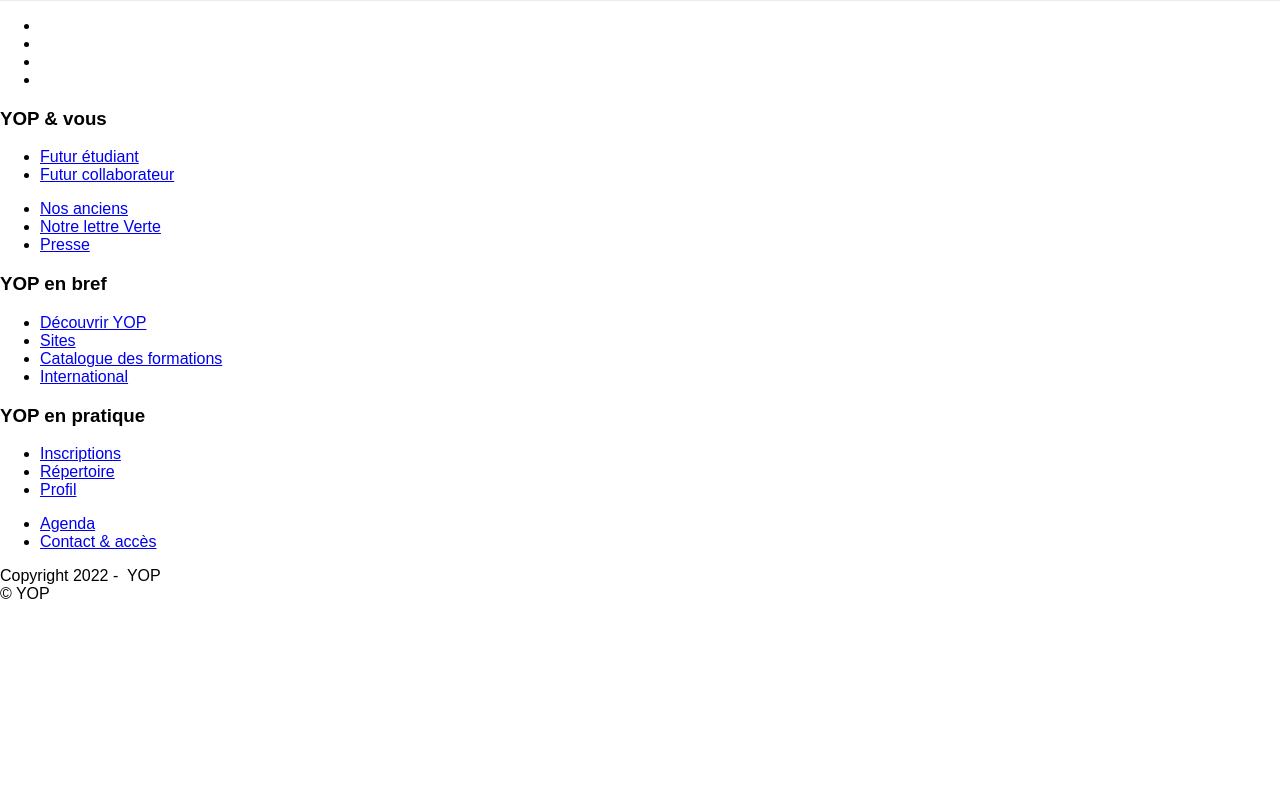
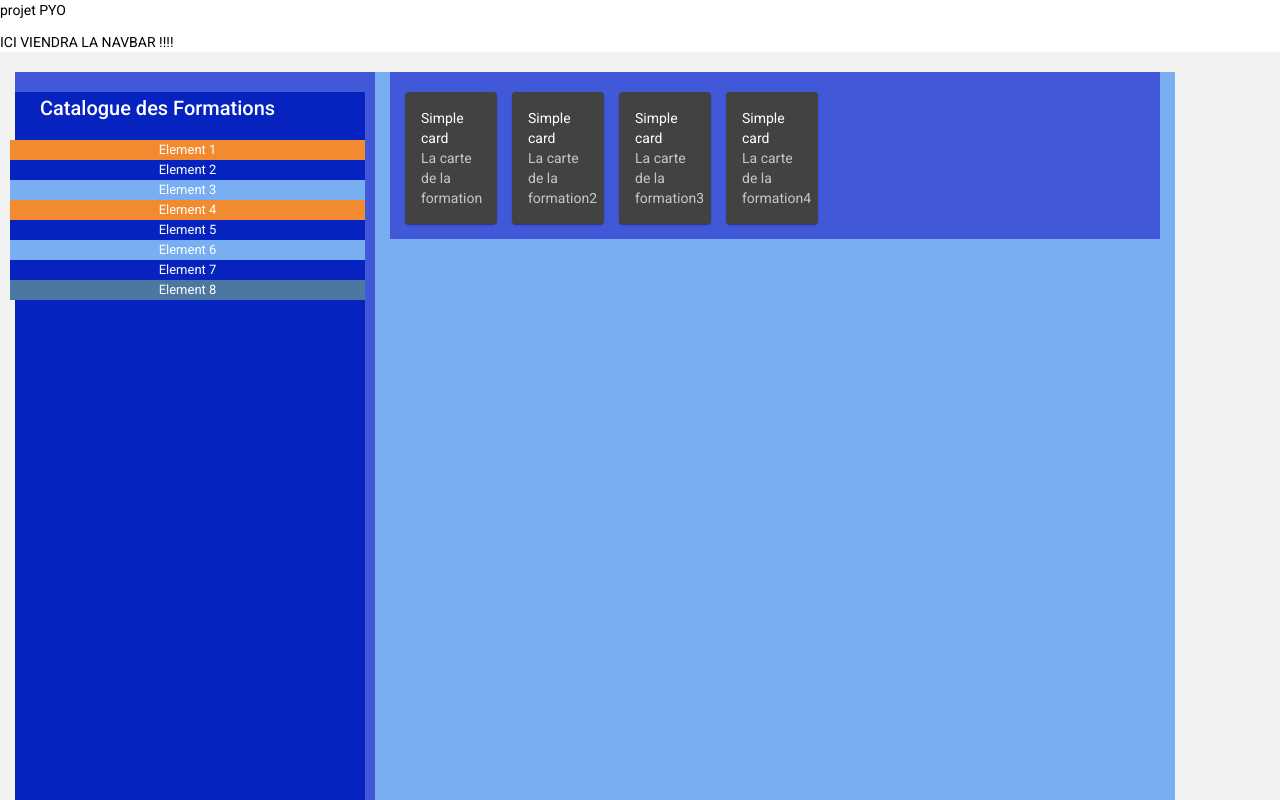
Before and after one commit to omarhelli1/pyo, an Angular app in the folder front/: page /home in a window 1280 px wide. Shown: the top 800 px of the page. Built offline with nearby package versions, Linux system fonts and the light colour scheme.

Commit message:
feat: css avec cards et aside

```diff
--- a/front/angular.json
+++ b/front/angular.json
@@ -28,6 +28,7 @@
               "src/assets"
             ],
             "styles": [
+              "./node_modules/@angular/material/prebuilt-themes/pink-bluegrey.css",
               "src/styles.scss"
             ],
             "scripts": []
@@ -96,6 +97,7 @@
               "src/assets"
             ],
             "styles": [
+              "./node_modules/@angular/material/prebuilt-themes/pink-bluegrey.css",
               "src/styles.scss"
             ],
             "scripts": []
--- a/front/package.json
+++ b/front/package.json
@@ -11,10 +11,12 @@
   "private": true,
   "dependencies": {
     "@angular/animations": "^14.0.0",
+    "@angular/cdk": "^14.0.3",
     "@angular/common": "^14.0.0",
     "@angular/compiler": "^14.0.0",
     "@angular/core": "^14.0.0",
     "@angular/forms": "^14.0.0",
+    "@angular/material": "^14.0.3",
     "@angular/platform-browser": "^14.0.0",
     "@angular/platform-browser-dynamic": "^14.0.0",
     "@angular/router": "^14.0.0",
--- a/front/src/app/_commons/footer/footer-col-component/footer-col-component.component.scss
+++ b/front/src/app/_commons/footer/footer-col-component/footer-col-component.component.scss
@@ -1,5 +1,5 @@
 .main-container {
-  background: #e8e9ec;
+  background: #F2F2F2;
 }
 * {
   -webkit-box-sizing: border-box;
@@ -15,7 +15,7 @@ body {
   font-size: 14px;
   line-height: 1.42857;
   color: #333333;
-  background-color: #fff;
+  background-color: #F2F2F2;
 }
 html {
   font-size: 10px;
@@ -36,7 +36,7 @@ html {
 
 .footer {
   font-family: "Montserrat", sans-serif;
-  background: #fff;
+  background: #F2F2F2;
   border-top: 1px solid #e8ecf0;
   display: block;
 }
--- a/front/src/app/app.component.html
+++ b/front/src/app/app.component.html
@@ -1 +1,7 @@
-<app-footer-col-component></app-footer-col-component>
+
+
+
+
+ <app-home-page></app-home-page>
+
+ <app-footer-col-component></app-footer-col-component>
--- a/front/src/app/pages/home-page/home-page.component.html
+++ b/front/src/app/pages/home-page/home-page.component.html
@@ -1 +1,50 @@
-<p>home-page works!</p>
+ICI VIENDRA LA NAVBAR !!!!
+
+<div class="container_g">
+  <div class="row">
+    <div class="aside">
+      <div class="nav-left">
+        <div class="subMenuContainer">
+          <h2>Catalogue des Formations</h2>
+
+          <div class="span">
+            <div id="Element1">Element 1</div>
+            <div id="Element2">Element 2</div>
+            <div id="Element3">Element 3</div>
+            <div id="Element4">Element 4</div>
+            <div id="Element5">Element 5</div>
+            <div id="Element6">Element 6</div>
+            <div id="Element7">Element 7</div>
+            <div id="Element8">Element 8</div>
+          </div>
+        </div>
+      </div>
+      <div class="articles">
+        <div class="nav-right">
+          <div class="row">
+          <!-- <div class="span"> -->
+            <mat-card  >Simple card
+              <mat-card-subtitle> La carte de la formation</mat-card-subtitle>
+            </mat-card>
+          <!-- </div> -->
+           <!-- <div class="span"> -->
+            <mat-card >Simple card
+              <mat-card-subtitle> La carte de la formation2</mat-card-subtitle>
+            </mat-card>
+          <!-- </div> -->
+            <!-- <div class="span"> -->
+              <mat-card  >Simple card
+                <mat-card-subtitle> La carte de la formation3</mat-card-subtitle>
+              </mat-card>
+            <!-- </div> -->
+             <!-- <div class="span"> -->
+              <mat-card >Simple card
+                <mat-card-subtitle> La carte de la formation4</mat-card-subtitle>
+              </mat-card>
+            <!-- </div> -->
+        </div>
+        </div>
+      </div>
+    </div>
+  </div>
+</div>
--- a/front/src/app/pages/home-page/home-page.component.scss
+++ b/front/src/app/pages/home-page/home-page.component.scss
@@ -0,0 +1,136 @@
+
+.container_g{
+  width: 100%;
+  height:100vh;
+  background-color: #f2f2f2;
+  display : flex;
+  flex-direction: row;
+}
+.row{
+  // height: 500px;
+  display: flex;
+  flex-direction: row;
+  align-content: space-between;
+  margin-left: 15px;
+  margin-right: 15px;
+  background-color: #4158D9;
+}
+.mat-card{
+  height: 100px;
+  width: 60px;
+  margin-left: 15px;
+  margin-top: 20px;
+  margin-bottom: 15px;
+}
+
+.container
+{
+    border:1px solid #4158D9;
+    text-align: center;
+    display:flex;
+    flex-direction: row;
+    flex-wrap: wrap;
+    justify-content: space-evenly;
+}
+.container div
+{   top: 72px;
+    left:375px;
+    border:1px solid #4158D9;
+    text-align: center;
+    height: 200px;
+    width: 150px;
+    margin: 5px;
+}
+
+
+.aside {
+  top: 72px;
+  width: 375px;
+  height: 100vh;
+  background-color: #4158D9;
+  position: absolute;
+  flex-direction: column;
+  position: fixed;
+}
+.nav-left {
+  width: 350px;
+  height: 100vh;
+  margin-top: 0px;
+  background-color: #0622BF;
+}
+.subMenuContainer {
+  display: flex;
+  flex-direction: column;
+  align-content: space-between;
+  margin-top: 20px;
+  margin-left: 25px;
+  color: white;
+}
+// .icon {
+//   fill: white;
+//   font-size: small;
+//   justify-content: center;
+// }
+
+.subMenuContainer .span {
+  text-align: center;
+  margin-left: -30px;
+  font-size: 13px;
+}
+#Element1
+{
+    background-color: #F28B30;
+
+}
+#Element2
+{
+    background-color: #0622BF;
+
+}
+#Element3
+{
+    background-color: #79AEF2;
+
+}
+#Element4
+{
+    background-color: #F28B30;
+
+}
+#Element5
+{
+    background-color: #0622BF;
+
+}
+#Element6
+{
+    background-color:#79AEF2;
+
+}
+#Element7
+{
+    background-color: #0622BF;
+
+}
+#Element8
+{
+    background-color: rgb(76, 119, 160);
+
+}
+.articles{
+  top: 72px;
+  left: 375px;
+  width: 600px;
+  height: 100vh;
+  background-color: #4158D9;
+  position: absolute;
+  flex-direction: column;
+  position: fixed;
+}
+.nav-right{
+  left: 375px;
+  width: 100vh;
+  height: 100vh;
+  margin-top: 0px;
+  background-color: #79AEF2;
+}
--- a/front/src/index.html
+++ b/front/src/index.html
@@ -6,8 +6,14 @@
   <base href="/">
   <meta name="viewport" content="width=device-width, initial-scale=1">
   <link rel="icon" type="image/x-icon" href="favicon.ico">
+  <link rel="preconnect" href="https://fonts.gstatic.com">
+  <link href="https://fonts.googleapis.com/css2?family=Roboto:wght@300;400;500&display=swap" rel="stylesheet">
+  <link href="https://fonts.googleapis.com/icon?family=Material+Icons" rel="stylesheet">
 </head>
-<body>
-  <app-root></app-root>
+<body class="mat-typography">
+
+  <p>projet PYO</p>
+<app-root></app-root>
+
 </body>
 </html>
--- a/front/src/styles.scss
+++ b/front/src/styles.scss
@@ -7,3 +7,5 @@ body{
     height: 100%;
     margin: 0;
 }
+html, body { height: 100%; }
+body { margin: 0; font-family: Roboto, "Helvetica Neue", sans-serif; }
```
Also changed, not shown: front/src/app/app.module.ts (+9 -7 lines), front/src/app/pages/home-page/home-page.component.ts (line endings or trailing spaces), 2 other files (tests, documents, lock files or other folders).
